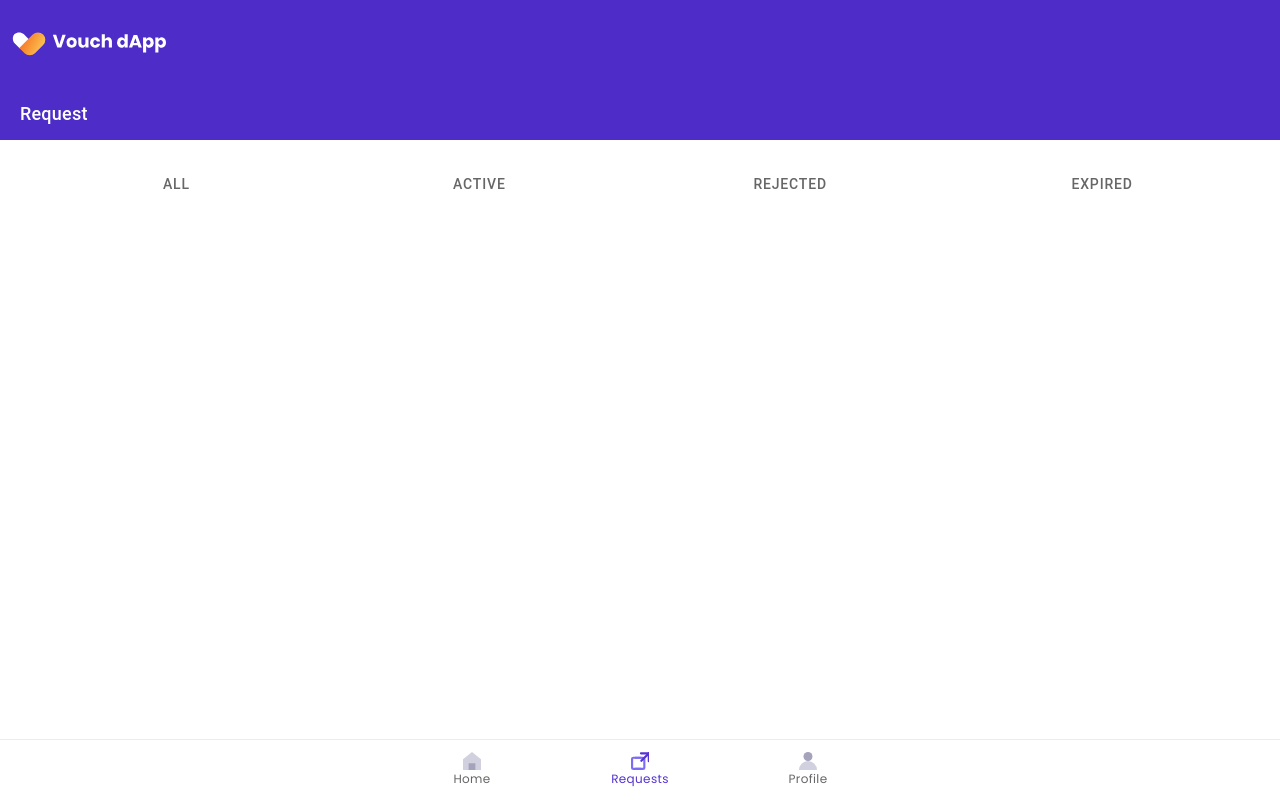
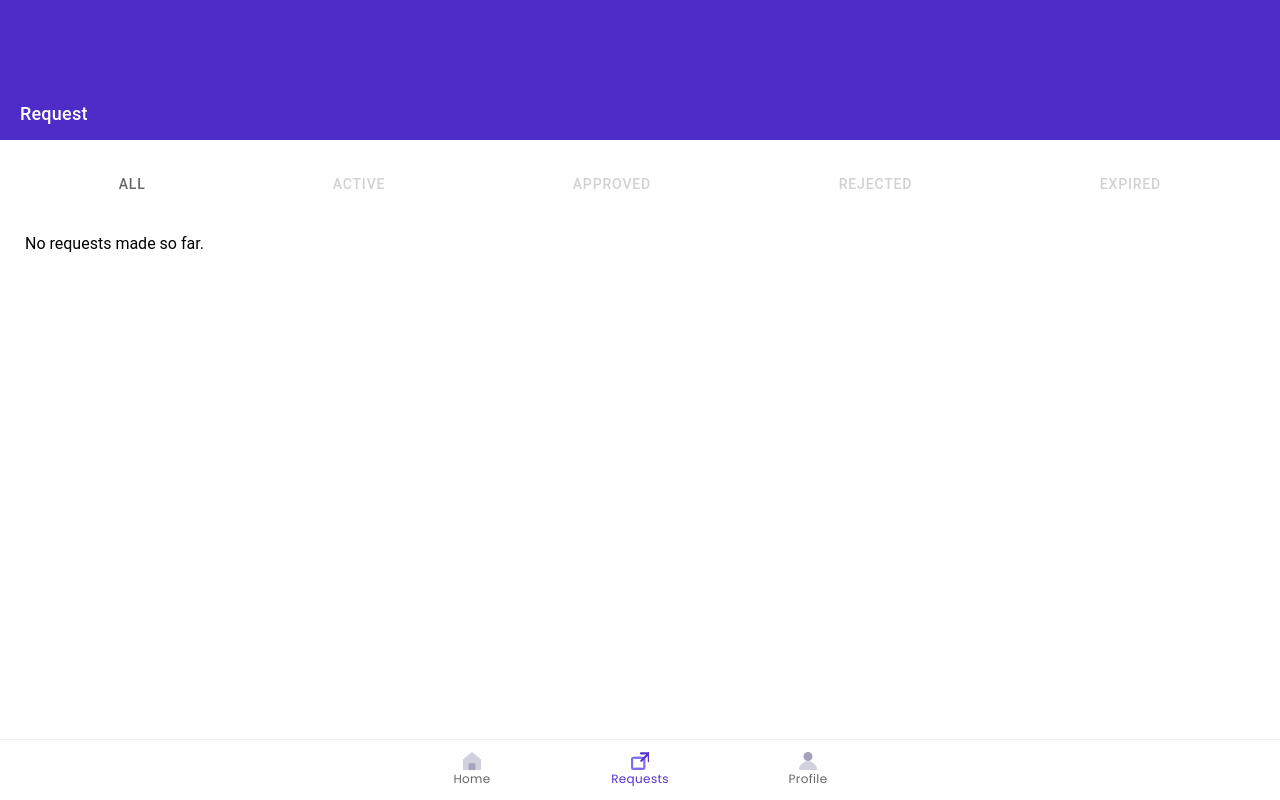
Before and after one commit to tuum-tech/vouch, a React (Create React App) app: page /requests in a window 1280 px wide. Built offline with nearby package versions, Linux system fonts and the light colour scheme.

Commit message:
Fix for issue #13, 17 and 18
Fix for issue #13, 17 and 18

```diff
--- a/src/hooks/useEmailValidation.tsx
+++ b/src/hooks/useEmailValidation.tsx
@@ -33,7 +33,7 @@ export function useEmailValidation(optionalCallback: any = noop) {
         }
       }
 
-      postData('http://192.168.1.23:8080/start', txn)
+      postData('http://192.168.0.104:8080/start', txn)
         .then(data => {
           // console.log("API response");
           // console.log(data); // JSON data parsed by `response.json()` call
--- a/src/hooks/useRequests.tsx
+++ b/src/hooks/useRequests.tsx
@@ -26,7 +26,7 @@ export function useRequests(optionalCallback: any = noop) {
       }
 
       if(userinfo){
-        getData('http://192.168.1.23:8080/get?didid=' + userinfo.id)
+        getData('http://192.168.0.104:8080/get?didid=' + userinfo.id)
         .then(data => {
           // console.log("API response");
           // console.log(data); // JSON data parsed by `response.json()` call
--- a/src/pages/Details.tsx
+++ b/src/pages/Details.tsx
@@ -9,7 +9,7 @@ import { useParams } from 'react-router-dom';
 
 const RequestsPage: React.FC = () => {
 
-  const requests = useSelector((state:AppState) => state.txn)
+  const requests = useSelector((state:AppState) => state.requests)
   const { id } = useParams()
 
   console.log("Request ID: " + id);
@@ -21,7 +21,7 @@ const RequestsPage: React.FC = () => {
       <IonHeader className="main-header">
         <IonToolbar>
         <IonButtons slot="start">
-          <IonBackButton icon="arrowBack" text="Back" />
+          <IonBackButton icon={arrowBack} text="" />
         </IonButtons>
         </IonToolbar>
       </IonHeader>
--- a/src/pages/Home.tsx
+++ b/src/pages/Home.tsx
@@ -35,7 +35,8 @@ const HomePage: React.FC = ({ history }: any) => {
     const dispatch = useDispatch()
 
     const user = useSelector((state:AppState) => state.auth.user)
-    const requests = useSelector((state:AppState) => state.txn)
+    const requests = useSelector((state:AppState) => state.requests)
+
 
     console.log("State in home")
     console.log(requests)
@@ -72,7 +73,6 @@ const HomePage: React.FC = ({ history }: any) => {
     },
     [history],
   );
-
 
     return (
       <IonPage>
@@ -145,7 +145,7 @@ const HomePage: React.FC = ({ history }: any) => {
               </IonCol>
               <IonCol>
                 {/* Items Active */}
-                {requests.txn && requests.txn.map((txn: any) =>
+                {requests.pending_txn && requests.pending_txn.map((txn: any) =>
                   <IonItem className="request-Item" routerLink={`/requests/details/${txn._id}`} key={txn._id} >
                   <IonThumbnail slot="start">
                     <img src="/assets/images/ui components/icon-Email--request.svg" alt="" />
--- /dev/null
+++ b/src/pages/RequestBlocks.tsx
@@ -0,0 +1,36 @@
+import React from 'react';
+import { IonContent, IonHeader, IonPage,IonSegment, IonSegmentButton, IonTitle,IonGrid,IonRow,IonCol,IonLabel, IonThumbnail,IonButton, IonItem,IonToolbar, IonButtons, IonBackButton } from '@ionic/react';
+import './Requests.css';
+
+const RequestBlocks: React.FC = (requests:any) => {
+  return (
+        <>
+        {requests.txn && requests.txn.length > 0 ?
+        requests.txn.map((txn: any) =>
+          <IonRow>
+          <IonCol className="Providers-List">
+          <IonItem routerLink={`/requests/details/${txn._id}`} key={txn._id}>
+                    <IonThumbnail slot="start">
+                      <img src="/assets/images/ui components/icon-Email--request.svg" alt="" />
+                    </IonThumbnail>
+                    <IonLabel>
+                      <h2>Email Validation</h2>
+                      <p>{txn.createdIn}</p>
+                    </IonLabel>
+                    <IonButton fill="outline" slot="end">{txn.status}</IonButton>
+                  </IonItem>
+          </IonCol>
+          </IonRow>
+        ) :
+
+        <IonRow>
+        <IonCol className="Providers-List">
+          <p>No requests made so far.</p>
+        </IonCol>
+      </IonRow>
+      }
+      </>
+  );
+};
+
+export default RequestBlocks;
--- a/src/pages/Requests.tsx
+++ b/src/pages/Requests.tsx
@@ -1,20 +1,46 @@
 import React from 'react';
-import { IonContent, IonHeader, IonPage,IonSegment, IonSegmentButton, IonTitle,IonImg,IonGrid,IonRow,IonCol,IonLabel, IonThumbnail,IonButton, IonItem,IonToolbar } from '@ionic/react';
+import { IonContent, IonHeader, IonPage,IonSegment, IonSegmentButton, IonTitle,IonGrid,IonRow,IonCol,IonLabel, IonThumbnail,IonButton, IonItem,IonToolbar, IonButtons, IonBackButton } from '@ionic/react';
 import './Requests.css';
+import { arrowBack } from 'ionicons/icons';
 
 import { useSelector } from 'react-redux';
 import { AppState } from '../store'
+import RequestBlocks from './RequestBlocks';
 
 
 const RequestsPage: React.FC = () => {
 
-  const requests = useSelector((state:AppState) => state.txn)
+  const requests = useSelector((state:AppState) => state.requests)
+  let tab_txn = requests.txn
+
+  const handleClick = function(tab_event: any) {
+    console.log(tab_event);
+    alert(tab_event);
+    let clicked_tab = tab_event;
+    if(clicked_tab === 'all'){
+      tab_txn = requests.txn;
+    }
+    if(clicked_tab === 'active'){
+      tab_txn = requests.pending_txn;
+    }
+    if(clicked_tab === 'approved'){
+      tab_txn = requests.approved_txn;
+    }
+    if(clicked_tab === 'rejected'){
+      tab_txn = requests.rejected_txn;
+    }
+    if(clicked_tab === 'expired'){
+      tab_txn = requests.expired_txn;
+    }
+  }
 
   return (
     <IonPage>
       <IonHeader className="main-header">
         <IonToolbar>
-          <IonImg className="Navbar-Logo" src="/assets/images/ui components/empty.png"></IonImg>
+        <IonButtons slot="start">
+          <IonBackButton icon={arrowBack} text="" />
+        </IonButtons>
         </IonToolbar>
       </IonHeader>
       <IonContent>
@@ -24,17 +50,21 @@ const RequestsPage: React.FC = () => {
       <IonGrid className="pad-me--top thick-padding">
         <IonRow>
           <IonCol>
-          <IonSegment onIonChange={e => console.log('Segment selected', e.detail.value)}>
-          <IonSegmentButton value="all">
+          {/* <IonSegment scrollable onIonChange={e => console.log('Segment selected', e.detail.value)}> */}
+          <IonSegment scrollable onIonChange={(e:any) => handleClick(e.detail.value)}>
+          <IonSegmentButton value="all" checked>
             <IonLabel>All</IonLabel>
           </IonSegmentButton>
-          <IonSegmentButton value="active">
+          <IonSegmentButton value="active" disabled={requests.pending_txn == null || requests.pending_txn.length === 0}>
             <IonLabel>Active</IonLabel>
           </IonSegmentButton>
-          <IonSegmentButton value="rejected">
+          <IonSegmentButton value="approved" disabled={requests.approved_txn == null || requests.approved_txn.length === 0}>
+            <IonLabel>Approved</IonLabel>
+          </IonSegmentButton>
+          <IonSegmentButton value="rejected" disabled={requests.rejected_txn == null || requests.rejected_txn.length === 0}>
             <IonLabel>Rejected</IonLabel>
           </IonSegmentButton>
-          <IonSegmentButton value="expired">
+          <IonSegmentButton value="expired" disabled={requests.expired_txn == null || requests.expired_txn.length === 0}>
             <IonLabel>Expired</IonLabel>
           </IonSegmentButton>
         </IonSegment>
@@ -42,7 +72,10 @@ const RequestsPage: React.FC = () => {
           </IonCol>
         </IonRow>
 
-        {requests.txn && requests.txn.map((txn: any) =>
+        {/* <RequestBlocks requests={tab_txn || {}} /> */}
+
+        {tab_txn && tab_txn.length > 0 ?
+        tab_txn.map((txn: any) =>
           <IonRow>
           <IonCol className="Providers-List">
           <IonItem routerLink={`/requests/details/${txn._id}`} key={txn._id}>
@@ -57,21 +90,15 @@ const RequestsPage: React.FC = () => {
                   </IonItem>
           </IonCol>
           </IonRow>
-        )}
-        {/* <IonRow>
+        ) :
+
+        <IonRow>
         <IonCol className="Providers-List">
-        <IonItem routerLink={'/requests/details'}>
-                  <IonThumbnail slot="start">
-                    <img src="/assets/images/ui components/icon-name--request.svg" alt="" />
-                  </IonThumbnail>
-                  <IonLabel>
-                    <h2>Name Validation</h2>
-                    <p>5 Days Ago</p>
-                  </IonLabel>
-                  <IonButton fill="outline" slot="end" color="light">Pending</IonButton>
-                </IonItem>
+          <p>No requests made so far.</p>
         </IonCol>
-        </IonRow> */}
+      </IonRow>
+
+        }
       </IonGrid>
       </IonContent>
     </IonPage>
--- a/src/store/index.ts
+++ b/src/store/index.ts
@@ -8,10 +8,10 @@ import { txnReducer } from "./requests";
 
 const rootReducer = combineReducers({
   auth: authReducer,
-  txn: txnReducer
+  requests: txnReducer
 });
 
-export default  createStore(rootReducer, composeWithDevTools(applyMiddleware(thunk)));
+export default createStore(rootReducer, composeWithDevTools(applyMiddleware(thunk)));
 
 export type AppState = ReturnType<typeof rootReducer>;
 
--- a/src/store/requests/reducer.ts
+++ b/src/store/requests/reducer.ts
@@ -7,6 +7,10 @@ import {
 
 const initialState: TxnState = {
   txn: null,
+  pending_txn: null,
+  approved_txn: null,
+  rejected_txn: null,
+  expired_txn: null
 };
 
 export const txnReducer = (
@@ -21,13 +25,32 @@ export const txnReducer = (
       console.log("State in reducer")
       console.log(state)
       //TODO:
-      // console.log("Now attempt to push txn to array")
-      // return { ...state, txn: state.txn.push(payload) };
-      return { ...state };
+      console.log("Now attempt to push txn to array")
+
+      let all_txn = state.txn || []
+      let pending_txn = state.pending_txn || []
+
+      return { ...state, txn: all_txn.push(payload), pending_txn: pending_txn.push(payload) };
+      // return { ...state };
       }
       case GET_ALL_REQUESTS_SUCCESS:
         {
-          return { ...state, txn: payload };
+
+          console.log("Debug me");
+          console.log(payload);
+          let pending_txn = payload.filter((txn:any) => txn.status === "Pending");
+          let approved_txn = payload.filter((txn:any) => txn.status === "Success");
+          let rejected_txn = payload.filter((txn:any) => txn.status === "Rejected");
+          let expired_txn = payload.filter((txn:any) => txn.status === "Expired");
+
+          return {
+            ...state,
+            txn: payload,
+            pending_txn: pending_txn,
+            approved_txn: approved_txn,
+            rejected_txn: rejected_txn,
+            expired_txn: expired_txn
+          };
         }
       default:
         return state;
--- a/src/store/requests/types.ts
+++ b/src/store/requests/types.ts
@@ -6,6 +6,10 @@ export const GET_ALL_REQUESTS_SUCCESS = "GET_ALL_REQUESTS_SUCCESS";
 
 export interface TxnState {
   txn: any;
+  pending_txn: any;
+  approved_txn: any;
+  rejected_txn: any;
+  expired_txn: any;
 }
 
 interface EmailValidationRequestAction {
```
Also changed, not shown: public/assets/manifest.json.
